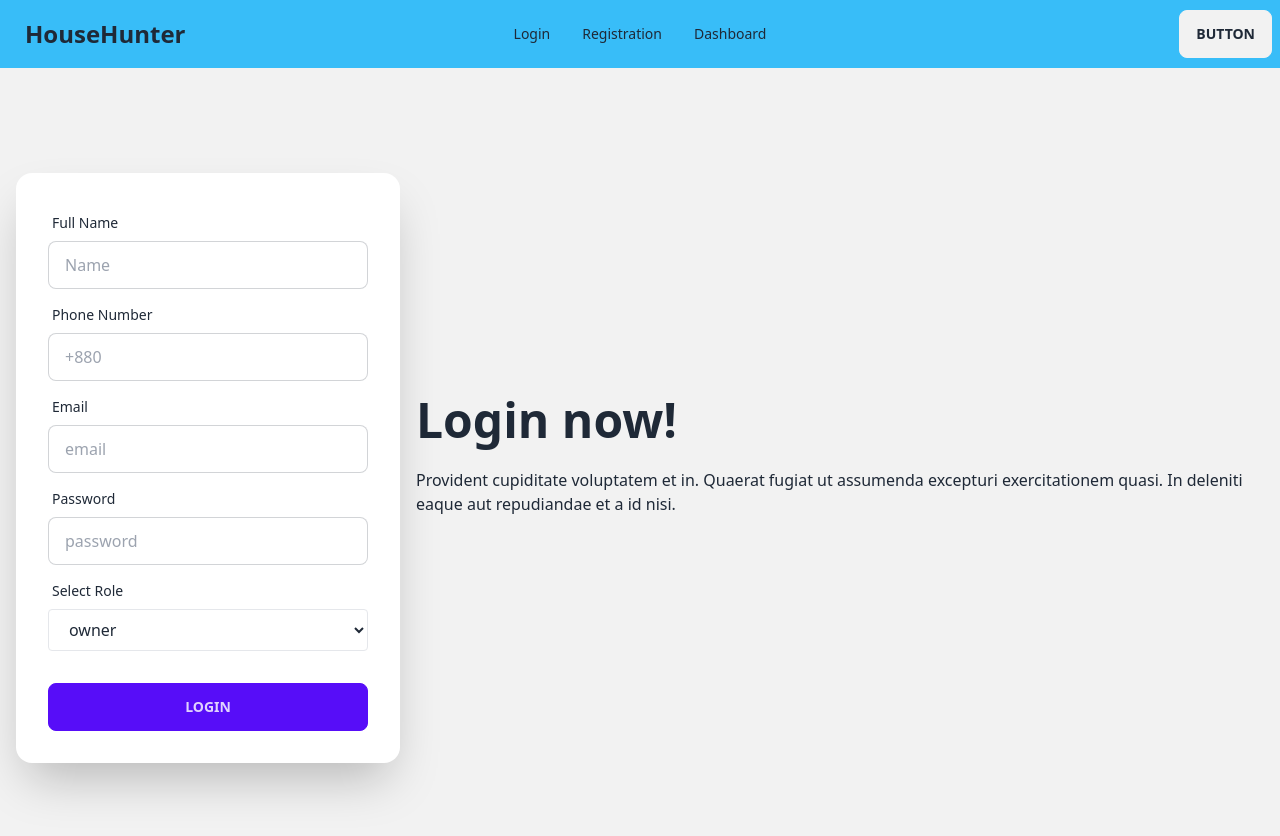
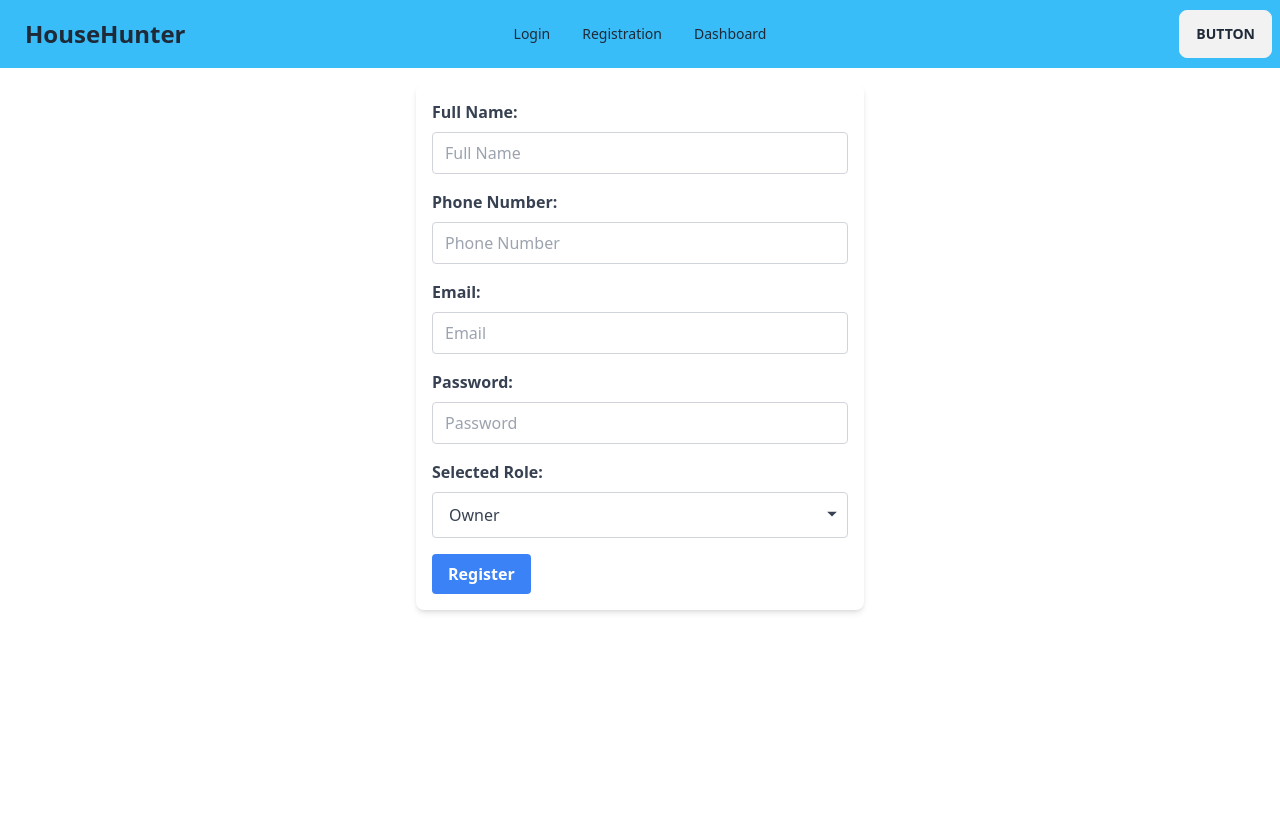
Before and after one commit to MdArefineAhamedJoy/House_Hunter, a React (Vite) app: page /singUp in a window 1280 px wide. Shown: the top 836 px of the page. After the commit the page ends 800 px from the top, so only its background shows below. Built offline with nearby package versions, Linux system fonts and the light colour scheme.

Commit message:
add react hook from control input value

```diff
--- a/package.json
+++ b/package.json
@@ -10,9 +10,11 @@
     "preview": "vite preview"
   },
   "dependencies": {
+    "axios": "^1.4.0",
     "react": "^18.2.0",
     "react-dom": "^18.2.0",
     "react-hook-form": "^7.45.2",
+    "react-paginate": "^8.2.0",
     "react-router-dom": "^6.14.1"
   },
   "devDependencies": {
--- a/src/Page/Dashboard/Admin/AddNewHouse.jsx
+++ b/src/Page/Dashboard/Admin/AddNewHouse.jsx
@@ -5,34 +5,42 @@ const AddNewHouse = () => {
   const inputValue = [
     {
       name: "email",
+      title: "Email",
       id: 1,
     },
     {
       name: "address",
+      title: "Address",
       id: 2,
     },
     {
       name: "city",
+      title: "City",
       id: 3,
     },
     {
       name: "bathroom",
+      title: "Bathroom",
       id: 4,
     },
     {
       name: "bedroom",
+      title: "Bedroom",
       id: 5,
     },
     {
-      name: "rent per month ",
+      name: "rent",
+      title: "Rent Per Month",
       id: 6,
     },
     {
       name: "availability",
+      title: "Available Room",
       id: 7,
     },
     {
-      name: " room size,",
+      name: "roomSize",
+      title: "Room Size",
       id: 8,
     },
   ];
@@ -43,15 +51,50 @@ const AddNewHouse = () => {
     watch,
     formState: { errors },
   } = useForm();
-  const onSubmit = (data) => console.log(data);
+  const onSubmit = async ({
+    email,
+    address,
+    city,
+    bathroom,
+    bedroom,
+    rent,
+    availability,
+    roomSize,
+  }) => {
+    const data = {
+      email,
+      address,
+      city,
+      bathroom,
+      bedroom,
+      rent,
+      availability,
+      roomSize,
+    };
+
+    try {
+      const response = await fetch("http://localhost:5000/house", {
+        method: "POST",
+        headers: {
+          "Content-Type": "application/json",
+        },
+        body: JSON.stringify(data),
+      });
+
+      const responseData = await response.json();
+      console.log(responseData);
+    } catch (error) {
+      console.error("Error:", error);
+    }
+  };
 
   return (
     <div className="w-full p-5 h-full ">
       <form className="w-full" onSubmit={handleSubmit(onSubmit)}>
-        {inputValue.map(({ name, id }) => (
+        {inputValue.map(({ name, id, title }) => (
           <div key={id} className="form-control">
             <label className="label">
-              <span className="label-text">{name}</span>
+              <span className="label-text">{title}</span>
             </label>
             <input
               type="text"
--- a/src/Page/Home/Home/Home.jsx
+++ b/src/Page/Home/Home/Home.jsx
@@ -1,11 +1,58 @@
-import React from 'react';
+import React, { useEffect, useState } from "react";
 
 const Home = () => {
-    return (
-        <div>
-            <h1>hello house hounder this home page from home page  </h1>
-        </div>
-    );
+  const [houses, setHouses] = useState([]);
+  const [currentPage, setCurrentPage] = useState(1);
+  const [totalPages, setTotalPages] = useState(1);
+
+  useEffect(() => {
+    fetchHouses(currentPage);
+  }, [currentPage]);
+
+  const fetchHouses = (page) => {
+    fetch(`http://localhost:5000/houses?page=${page}`)
+      .then((res) => res.json())
+      .then((data) => {
+        setHouses(data.houses);
+        setTotalPages(data.totalPages);
+      });
+  };
+
+  return (
+    <div className="container mx-auto p-4">
+      <div className="grid grid-cols-3 gap-4">
+        {houses.map((house) => (
+          <div key={house.id} className="border rounded p-4">
+            {/* <img src={house.image} alt={`House ${house.id}`} className="w-full h-40 object-cover mb-2" /> */}
+            <p className="font-semibold">Address: {house.address}</p>
+            <p>City: {house.city}</p>
+          </div>
+        ))}
+      </div>
+
+      <div className="my-4">
+        <button
+          onClick={() => setCurrentPage((prev) => Math.max(prev - 1, 1))}
+          disabled={currentPage === 1}
+          className="mr-2 bg-blue-500 hover:bg-blue-600 text-white px-4 py-2 rounded"
+        >
+          Previous
+        </button>
+        <span className="mr-2">
+          Page {currentPage} of {totalPages}
+        </span>
+        <button
+          onClick={() =>
+            setCurrentPage((prev) => Math.min(prev + 1, totalPages))
+          }
+          disabled={currentPage === totalPages}
+          className="bg-blue-500 hover:bg-blue-600 text-white px-4 py-2 rounded"
+        >
+          Next
+        </button>
+      </div>
+    </div>
+  );
 };
 
 export default Home;
--- a/src/Page/Home/Registration/SingUp.jsx
+++ b/src/Page/Home/Registration/SingUp.jsx
@@ -1,122 +1,142 @@
-import React, { useState } from 'react';
+import React from "react";
+import axios from "axios";
+import { useForm } from "react-hook-form";
 
-const SingUp = () => {
-
-    const [fullName, setFullName] = useState('');
-    const [phoneNumber, setPhoneNumber] = useState('');
-    const [email, setEmail] = useState('');
-    const [password, setPassword] = useState('');
-    const [selectedRole, setSelectedRole] = useState('owner');
-    const [error, setError] = useState('');
-
-    const handleSubmit = (e) => {
-      e.preventDefault();
-      if (!selectedRole) {
-        setError('Please select a role.');
-        return;
-      }
-      const userInfo = {fullName , phoneNumber , email ,  password , selectedRole }
-
-      fetch(`http://localhost:5000/user/register` , {
-        method: "POST",
-        headers: {
-            "Content-Type" : "application/json"
-        },
-        body : JSON.stringify(userInfo)
-      })
-    };
-
+const RegistrationForm = () => {
+  const {
+    register,
+    handleSubmit,
+    formState: { errors },
+  } = useForm();
+  const onSubmit = (data) => console.log(data);
 
   return (
-      <div className="hero min-h-screen bg-base-200">
-        <div className="hero-content flex-col lg:flex-row-reverse">
-          <div className="text-center lg:text-left">
-            <h1 className="text-5xl font-bold">Login now!</h1>
-            <p className="py-6">
-              Provident cupiditate voluptatem et in. Quaerat fugiat ut assumenda
-              excepturi exercitationem quasi. In deleniti eaque aut repudiandae
-              et a id nisi.
-            </p>
-          </div>
-          <div className="card flex-shrink-0 w-full max-w-sm shadow-2xl bg-base-100">
-          <form className="card-body" onSubmit={handleSubmit}>
-      <div className="form-control">
-        <label className="label">
-          <span className="label-text">Full Name</span>
+    <form
+      onSubmit={handleSubmit(onSubmit)}
+      className="max-w-md mx-auto my-4 p-4 bg-white shadow-md rounded-lg"
+    >
+      <div className="mb-4">
+        <label
+          htmlFor="fullName"
+          className="block text-gray-700 font-bold mb-2"
+        >
+          Full Name:
         </label>
         <input
           type="text"
-          placeholder="Name"
-          className="input input-bordered"
-          value={fullName}
-          onChange={(e) => setFullName(e.target.value)}
+          id="fullName"
+          name="fullName"
+          placeholder="Full Name"
+          {...register("fullName", { required: true })}
+          className="w-full px-3 py-2 border border-gray-300 rounded"
         />
+        {errors.fullName && <span>This field is required</span>}
       </div>
-      <div className="form-control">
-        <label className="label">
-          <span className="label-text">Phone Number</span>
+
+      <div className="mb-4">
+        <label
+          htmlFor="phoneNumber"
+          className="block text-gray-700 font-bold mb-2"
+        >
+          Phone Number:
         </label>
         <input
           type="text"
-          placeholder="+880"
-          className="input input-bordered"
-          value={phoneNumber}
-          onChange={(e) => setPhoneNumber(e.target.value)}
+          id="phoneNumber"
+          name="phoneNumber"
+          placeholder="Phone Number"
+          {...register("phoneNumber", { required: true })}
+          className="w-full px-3 py-2 border border-gray-300 rounded"
         />
+        {errors.phoneNumber && <span>This field is required</span>}
       </div>
-      <div className="form-control">
-        <label className="label">
-          <span className="label-text">Email</span>
+
+      <div className="mb-4">
+        <label htmlFor="email" className="block text-gray-700 font-bold mb-2">
+          Email:
         </label>
         <input
-          type="text"
-          placeholder="email"
-          className="input input-bordered"
-          value={email}
-          onChange={(e) => setEmail(e.target.value)}
+          type="email"
+          id="email"
+          name="email"
+          placeholder="Email "
+          {...register("email", { required: true })}
+          className="w-full px-3 py-2 border border-gray-300 rounded"
         />
+        {errors.email && <span>This field is required</span>}
       </div>
-      <div className="form-control">
-        <label className="label">
-          <span className="label-text">Password</span>
+
+      <div className="mb-4">
+        <label
+          htmlFor="password"
+          className="block text-gray-700 font-bold mb-2"
+        >
+          Password:
         </label>
         <input
           type="password"
-          placeholder="password"
-          className="input input-bordered"
-          value={password}
-          onChange={(e) => setPassword(e.target.value)}
+          id="password"
+          name="password"
+          placeholder="Password"
+          {...register("password", { required: true })}
+          className="w-full px-3 py-2 border border-gray-300 rounded"
         />
+        {errors.password && <span>This field is required</span>}
       </div>
-      <div>
-        <label className="label">
-          <span className="label-text">Select Role</span>
+
+      <div className="mb-4">
+        <label
+          htmlFor="selectedRole"
+          className="block text-gray-700 font-bold mb-2"
+        >
+          Selected Role:
         </label>
-        <select
-          className="block w-full px-4 py-2 border rounded bg-white text-gray-800"
-          value={selectedRole}
-          onChange={(e) => {
-            setSelectedRole(e.target.value);
-            setError('');
-          }}
-        >
-          <option value="owner">owner</option>
-          <option value="renter">renter</option>
-        </select>
-        {error && <p style={{ color: 'red' }}>{error}</p>}
-      </div>
-      <div className="form-control mt-6">
-        <button type="submit" className="btn btn-primary">
-          Login
-        </button>
-      </div>
-    </form>
-            </div>
+        <div className="relative">
+          <select
+            id="selectedRole"
+            name="selectedRole"
+            {...register("selectedRole", { required: true })}
+            className="block appearance-none w-full bg-white border border-gray-300 text-gray-700 py-3 px-4 pr-8 rounded leading-tight focus:outline-none focus:bg-white focus:border-gray-500"
+          >
+            <option value="owner">Owner</option>
+            <option value="renter">Renter</option>
+          </select>
+          <div className="pointer-events-none absolute inset-y-0 right-0 flex items-center px-2 text-gray-700">
+            <svg
+              className="fill-current h-4 w-4"
+              xmlns="http://www.w3.org/2000/svg"
+              viewBox="0 0 20 20"
+            >
+              <path d="M10 12l-6-6h12z" />
+            </svg>
           </div>
         </div>
+        {errors.selectedRole && (
+          <span className="text-red-500">This field is required</span>
+        )}
+      </div>
 
-
+      <button
+        type="submit"
+        className="bg-blue-500 hover:bg-blue-600 text-white font-bold py-2 px-4 rounded"
+      >
+        Register
+      </button>
+    </form>
   );
 };
 
-export default SingUp;
+export default RegistrationForm;
+
+// const handleChange = (e) => {
+//   setFormData({
+//     ...formData,
+//     [e.target.name]: e.target.value,
+//   });
+// };
+
+// const handleSubmits = async (e) => {
+//   e.preventDefault();
+
+
+// };
```
Also changed, not shown: 1 other file (tests, documents, lock files or other folders).
